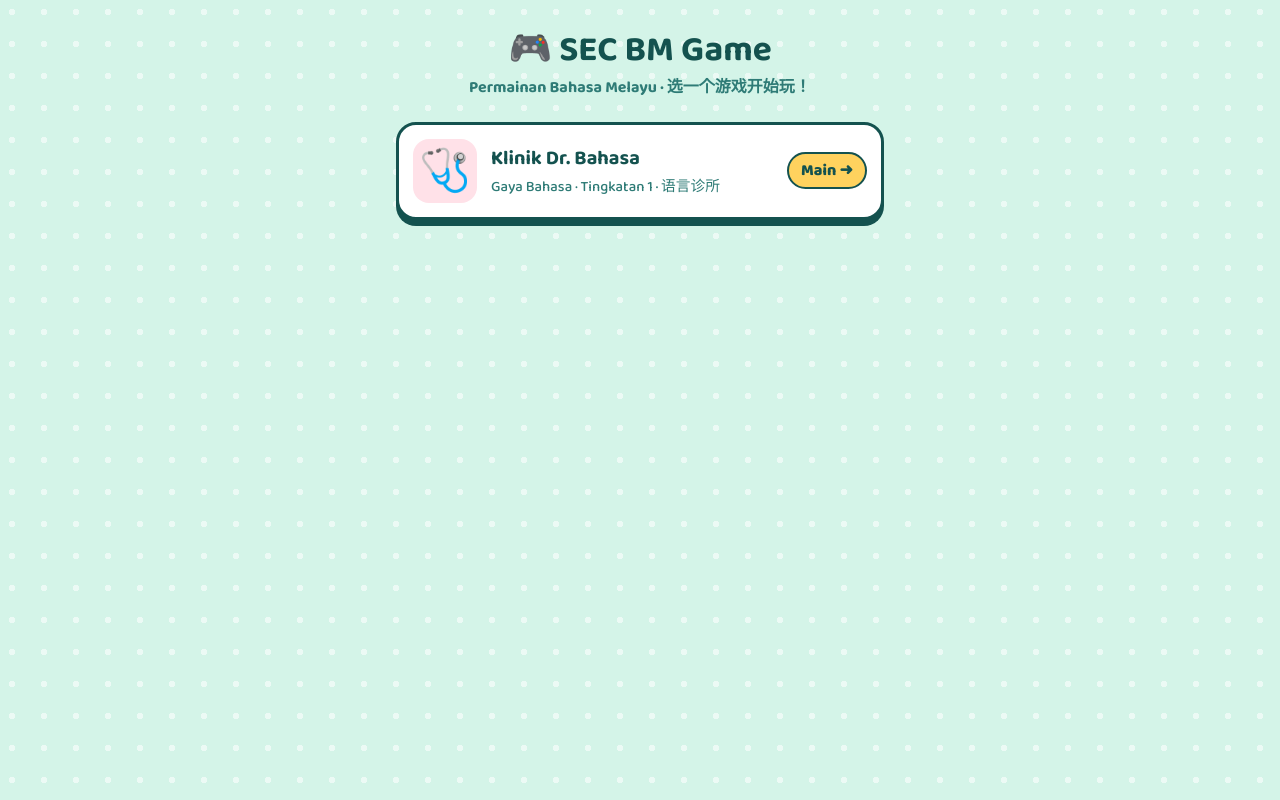
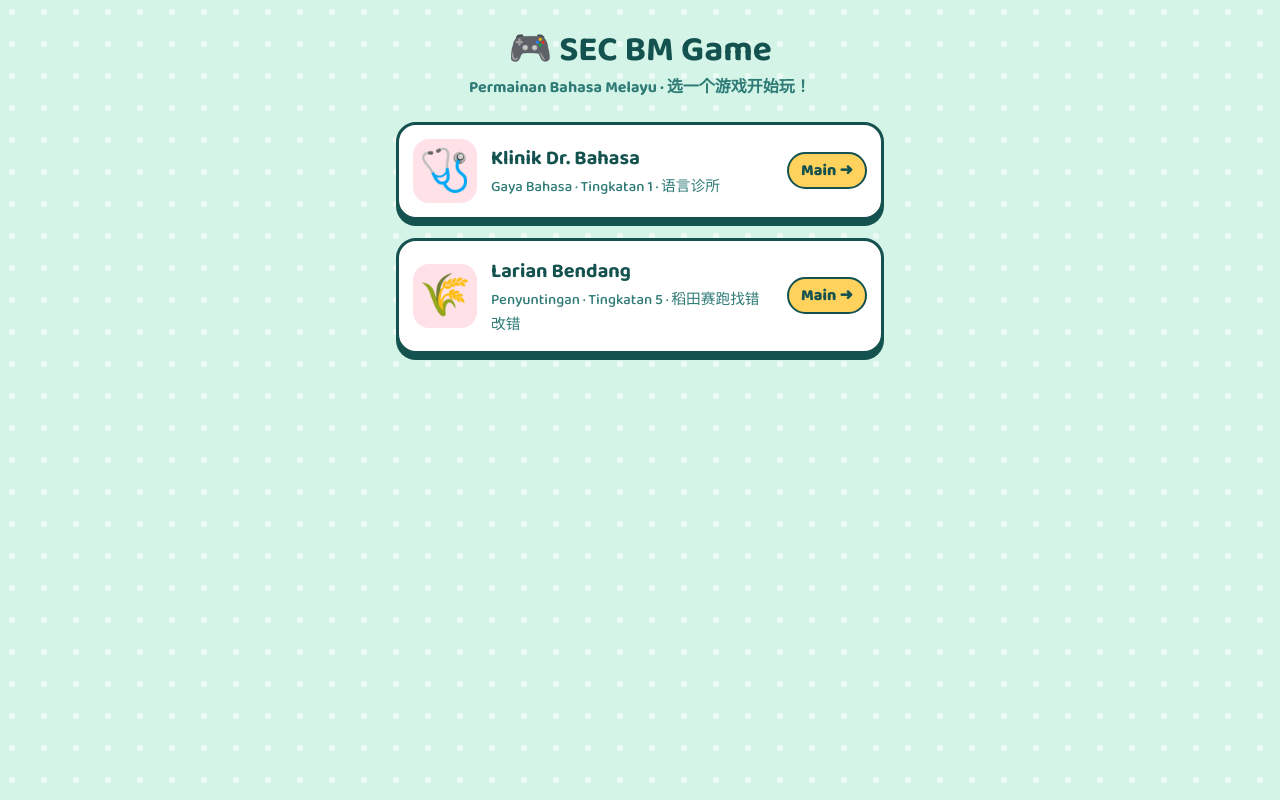
Before and after one commit to MsGan-a11y/sec-bm-game, a plain HTML site: page index.html in a window 1280 px wide. Drawn offline with Linux system fonts and the light colour scheme; a web font is replaced by a local one.

Commit message:
Update index.html

```diff
--- a/index.html
+++ b/index.html
@@ -30,6 +30,12 @@ a.card:active{transform:translateY(4px);box-shadow:0 2px 0 var(--teal)}
     <div><b>Klinik Dr. Bahasa</b><span>Gaya Bahasa · Tingkatan 1 · 语言诊所</span></div>
     <div class="go">Main ➜</div>
   </a>
+<a class="card" href="larian-bendang-penyuntingan.html">
+<div class="ic">🌾</div>
+<div><b>Larian Bendang</b><span>Penyuntingan · Tingkatan 5 · 稻田赛跑找错改错</span></div>
+<div class="go">Main ➜</div>
+</a>
+<!--GAMES-->
 </div>
 </body>
 </html>
```
